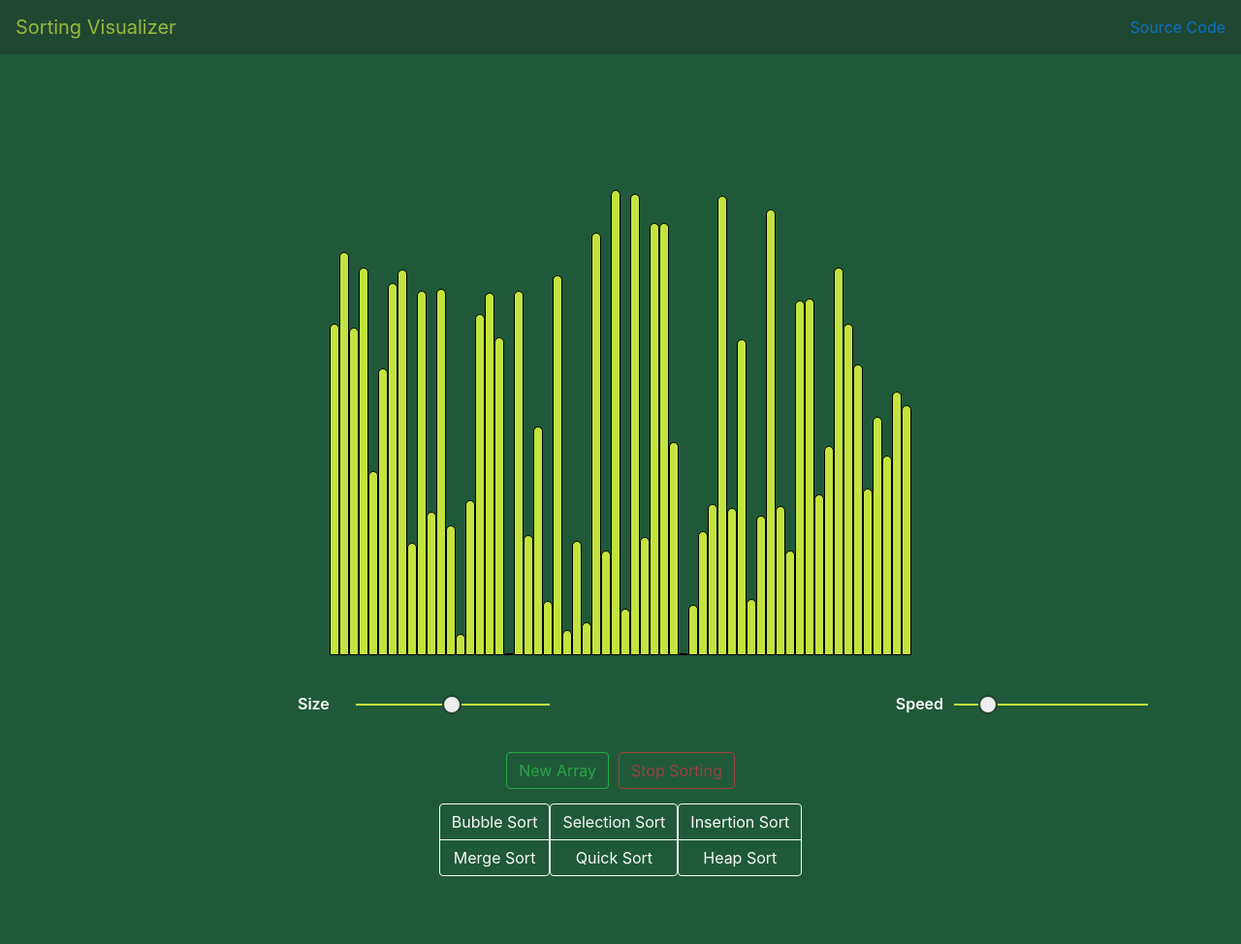
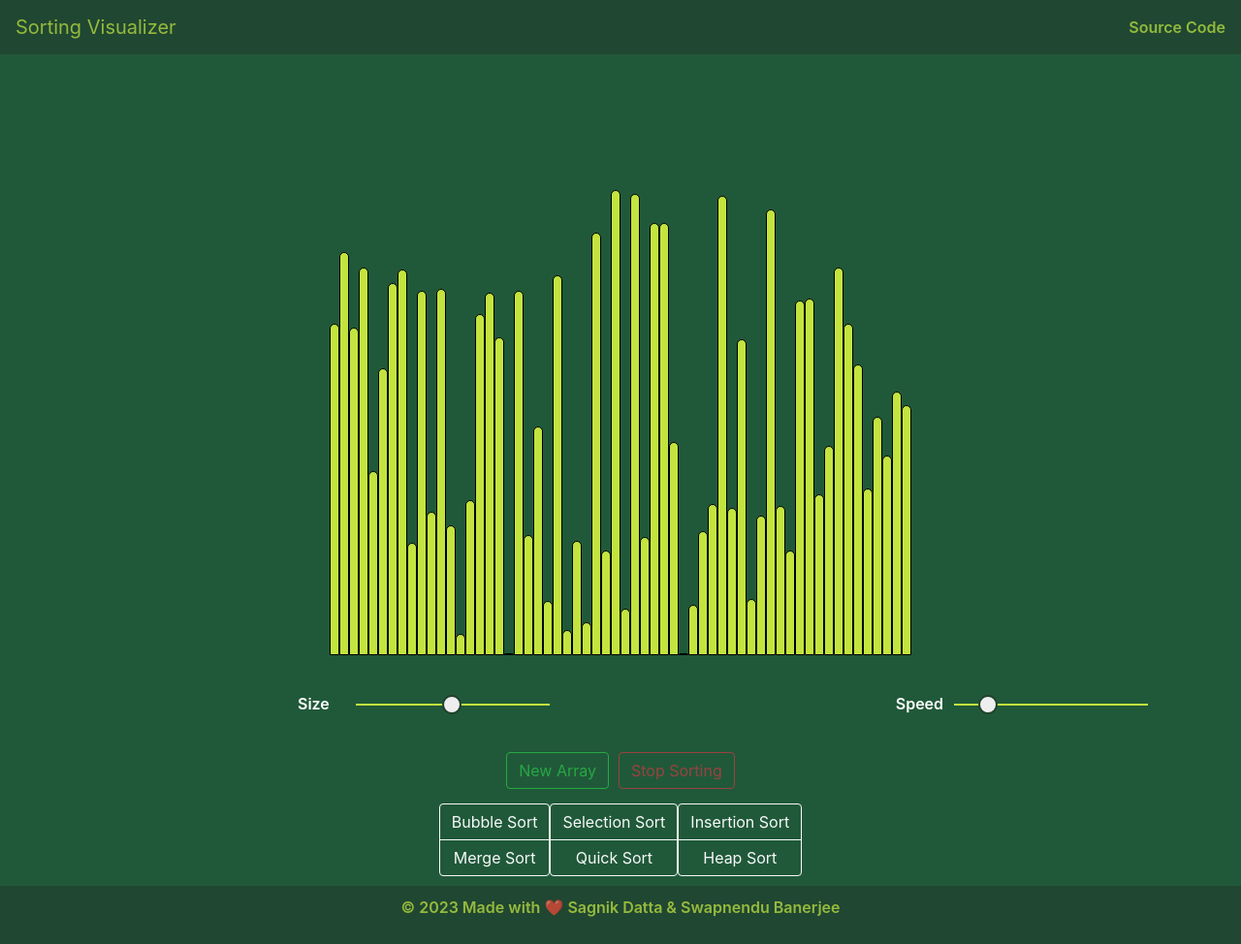
Before and after one commit to Swapnendu003/DSA-Project, a plain HTML site: page index.html in a window 1280 px wide. Shown: the whole page at 97% size. Before the commit the page ends 904 px from the top, so only its background shows below. Drawn offline with nearby package versions, Linux system fonts and the light colour scheme.

Commit message:
added a footer

```diff
--- a/index.html
+++ b/index.html
@@ -26,7 +26,7 @@
     <nav class="navbar dark-background">
         <a class="navbar-brand text-color" href="#">Sorting Visualizer</a>
             <span class="navbar-text">
-                <a href = "https://github.com/AdityaPrakash-26/Sorting-Visualizer-v2">Source Code</a>
+                <a href = "https://github.com/Swapnendu003/DSA-Project">Source Code</a>
             </span>
     </nav>
 
@@ -60,6 +60,12 @@
                 <button type="button" class="btn btn-outline-light heapSort">Heap Sort</button>
             </div>
         </div>
+        <footer class="footer dark-background">
+            <div class="container">
+                <p class="text-color">© 2023 Made with ❤️ Sagnik Datta & Swapnendu Banerjee</p>
+            </div>
+        </footer>
+
     <script src="https://cdn.jsdelivr.net/npm/bootstrap@5.0.0-beta2/dist/js/bootstrap.bundle.min.js" integrity="sha384-b5kHyXgcpbZJO/tY9Ul7kGkf1S0CWuKcCD38l8YkeH8z8QjE0GmW1gYU5S9FOnJ0" crossorigin="anonymous"></script>
     <script src="sorting.js" async defer></script>
     <script src="algorithms/bubbleSort.js" async defer></script>
--- a/styles.css
+++ b/styles.css
@@ -34,7 +34,14 @@ body {
     display: grid;
     grid-template-columns: 1fr 1fr 2fr;
 }
-
+.navbar-text a{
+    text-decoration: none;
+    color: #c3e43f;
+    font-weight: 600;
+}
+.navbar-text a:hover{
+    color: #563cc8;
+}
 #input-panel {
     margin-top: 50px;
 }
@@ -98,3 +105,17 @@ body {
 
     color: white;
 }
+.footer {
+    background-color: #20402e;
+    opacity: 0.7;
+    text-align: center;
+    padding: 10px 0;
+    margin-top: 10px;
+}
+
+.footer .text-color {
+    color: #c8e43f;
+    font-weight: 600;
+}
+
+/* Add any additional styling you need for the footer */
```
